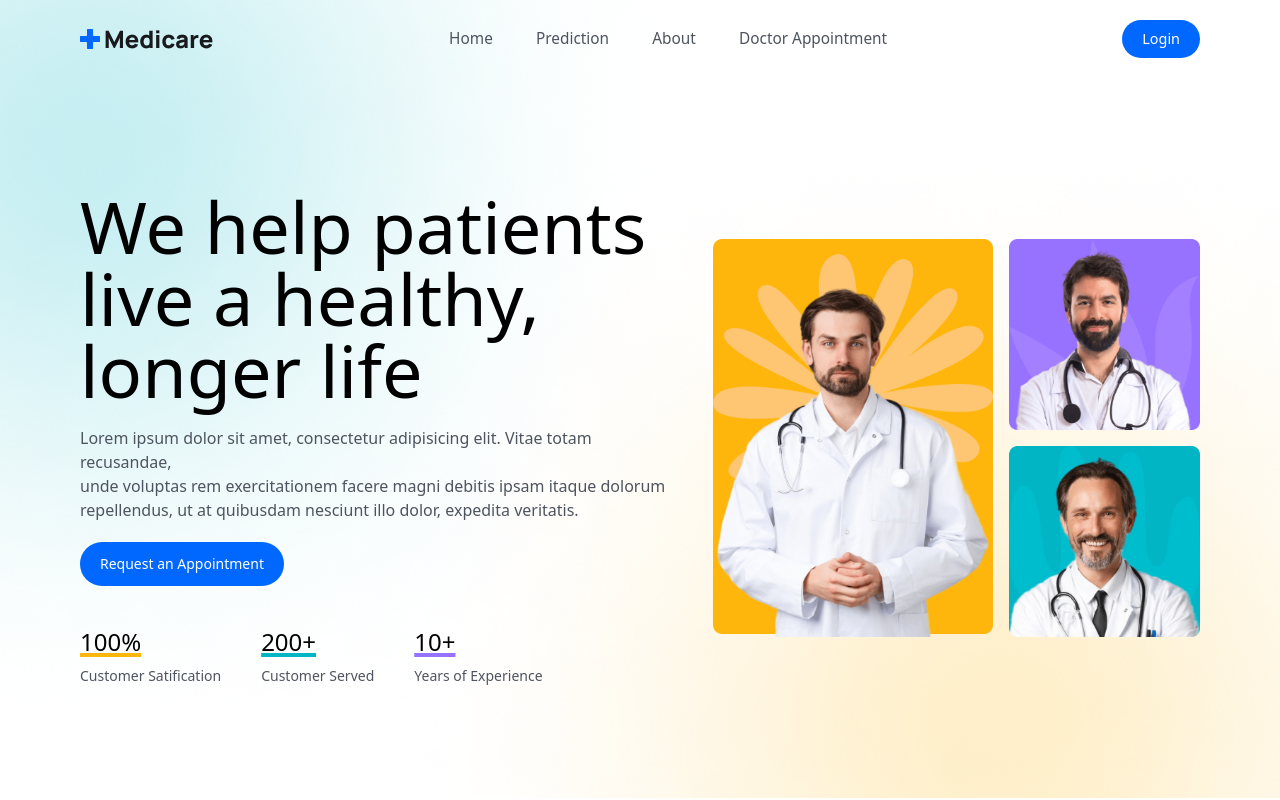
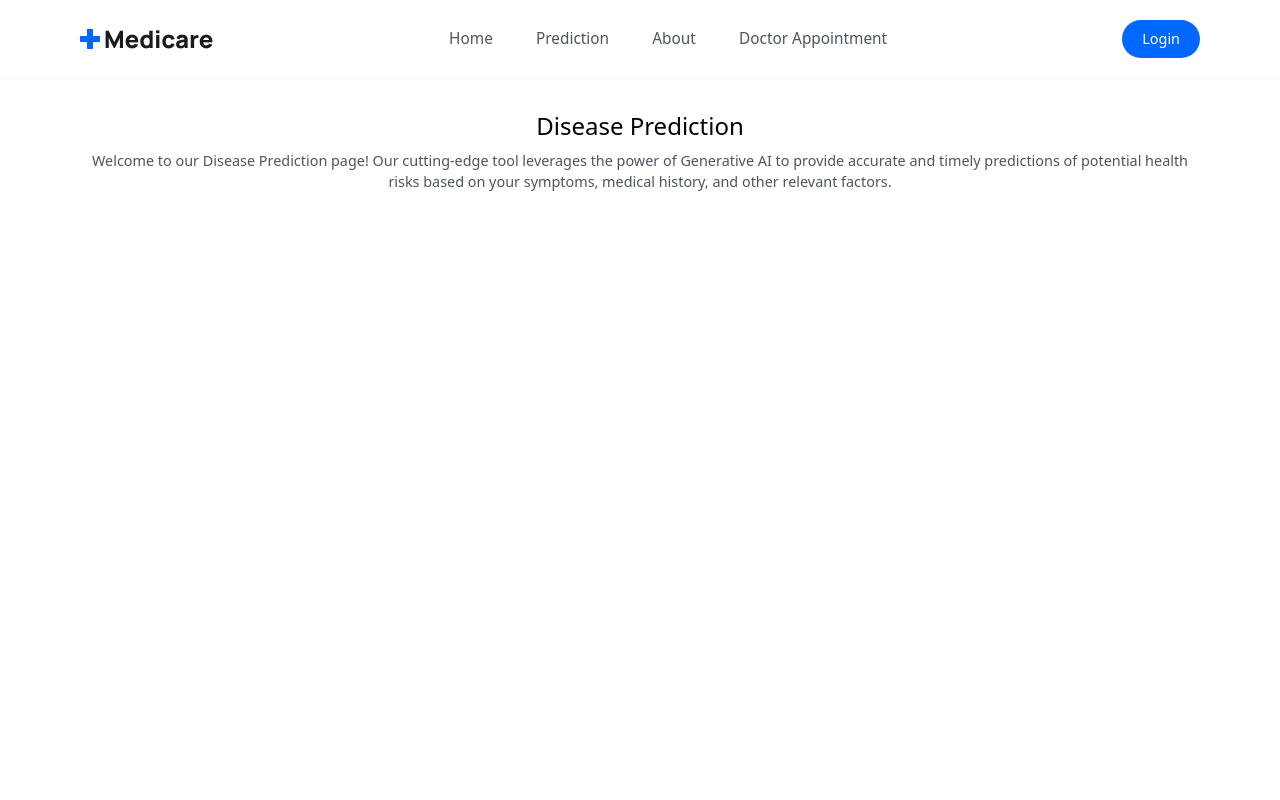
Before and after one commit to Utkarshrajmishra/Medcare, a React (Vite) app: page / in a window 1280 px wide. Built offline with nearby package versions, Linux system fonts and the light colour scheme.

Commit message:
Add: Search Box

```diff
--- a/src/App.jsx
+++ b/src/App.jsx
@@ -1,9 +1,10 @@
 import "./App.css";
 import Home from "./pages/Home";
+import Prediction from "./pages/Prediction";
 function App() {
   return (
     <>
-      <Home />
+      <Prediction />
     </>
   );
 }
--- a/src/components/NavBar.jsx
+++ b/src/components/NavBar.jsx
@@ -21,7 +21,7 @@
 
 const NavBar = () => {
   return (
-    <nav className="py-5 ">
+    <nav className="py-5 shadow-sm ">
       <section className="flex items-center text-textColor justify-between md:px-20 px-10">
         <div>
           <img src={Logo} alt="wesbite logo" />
--- /dev/null
+++ b/src/components/SearchBox.jsx
@@ -0,0 +1,34 @@
+const SearchBox = () => {
+  return (
+    <section>
+      <div className="relative mt-4">
+        <div className="absolute inset-y-0 left-0 flex items-center pl-3 pointer-events-none">
+          <svg
+            className="w-5 h-5 text-gray-500 "
+            aria-hidden="true"
+            xmlns="http://www.w3.org/2000/svg"
+            fill="none"
+            viewBox="0 0 20 20"
+          >
+            <path
+              stroke="currentColor"
+              strokeLinecap="round"
+              strokeLinejoin="round"
+              strokeWidth="2"
+              d="m19 19-4-4m0-7A7 7 0 1 1 1 8a7 7 0 0 1 14 0Z"
+            />
+          </svg>
+        </div>
+        <input
+          type="search"
+          id="default-search"
+          className="block w-full p-4 pl-10 text-sm font-inter text-gray-900 border border-gray-300 rounded-lg bg-gray-50 focus:ring-blue-500 focus:border-blue-500 dark:bg-gray-700 dark:border-gray-600 dark:placeholder-gray-400 dark:text-white dark:focus:ring-blue-500 dark:focus:border-blue-500"
+          placeholder="Search problems by name"
+          required
+        />
+      </div>
+    </section>
+  );
+};
+
+export default SearchBox;
--- /dev/null
+++ b/src/pages/Prediction.jsx
@@ -0,0 +1,23 @@
+import NavBar from "../components/NavBar";
+
+const Prediction = () => {
+  return (
+    <section>
+      <NavBar />
+      <section className="md:px-20 px-10 mt-8">
+        <div className="flex flex-col gap-2 items-center">
+          <p className="text-2xl font-[500]">Disease Prediction</p>
+          <p className="text-[0.9rem] text-textColor text-center">
+            Welcome to our Disease Prediction page! Our cutting-edge tool
+            leverages the power of Generative AI to provide accurate and timely
+            predictions of potential health risks based on your symptoms,
+            medical history, and other relevant factors.
+          </p>
+        </div>
+
+      </section>
+    </section>
+  );
+};
+
+export default Prediction;
```
